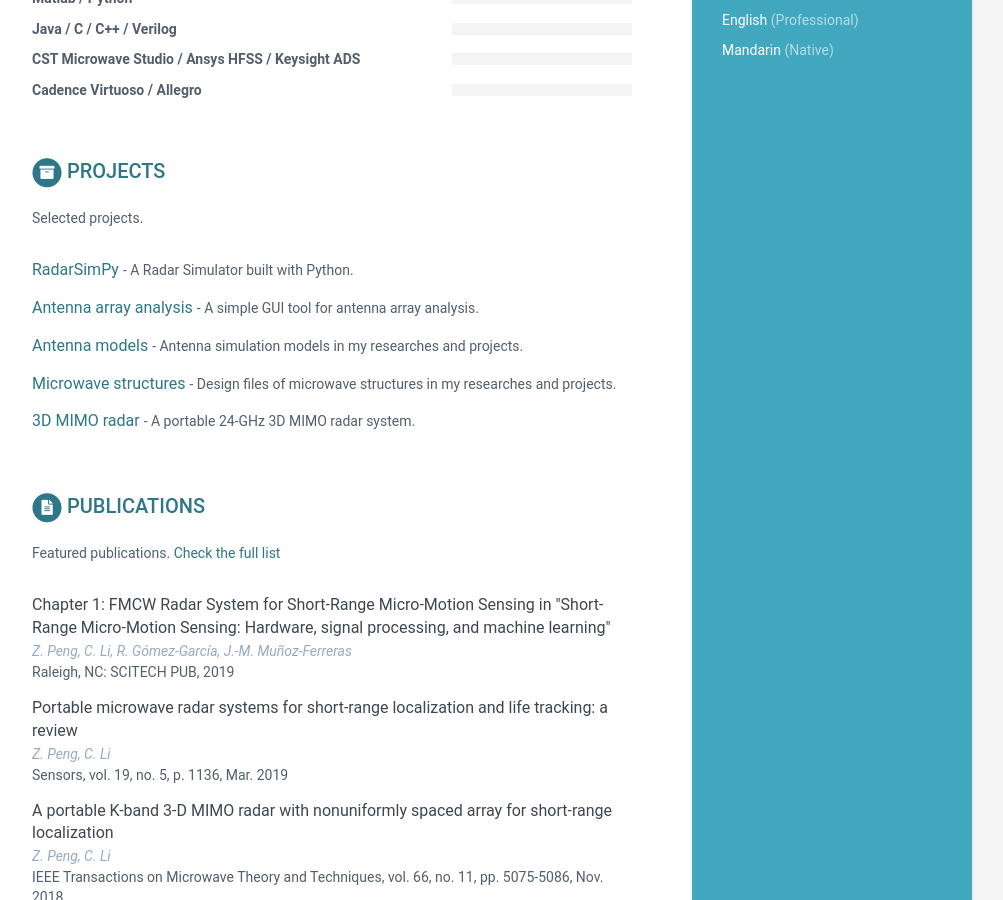
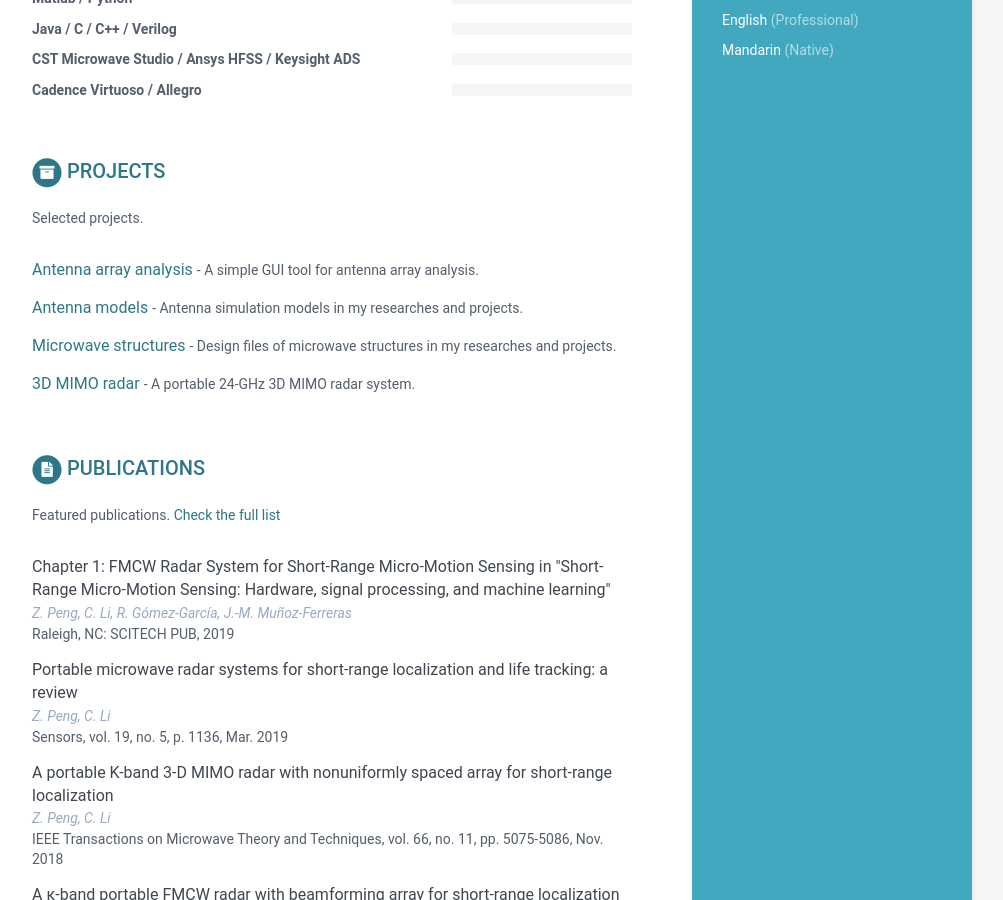
Before and after one commit to rookiepeng/zpeng-resume-cv, a Jekyll site: the page built from docs/index.html, in a window 1280 px wide and 900 px high, scrolled down 891 px. Shown: the whole window, without its empty margins (168-1171 px from the left). Built offline with Jekyll 4.4.1, drawn with Linux system fonts in a browser that asks for light colours.

Commit message:
remove radarsimpy for now

```diff
--- a/docs/_data/data.yml
+++ b/docs/_data/data.yml
@@ -111,10 +111,6 @@ projects:
       Selected projects.
 
     assignments:
-      - title: RadarSimPy
-        link: "https://zpeng.me/index.php/radarsimpy/"
-        tagline: "A Radar Simulator built with Python."
-
       - title: Antenna array analysis
         link: "https://zpeng.me/index.php/antenna-array-analysis/"
         tagline: "A simple GUI tool for antenna array analysis."
```
